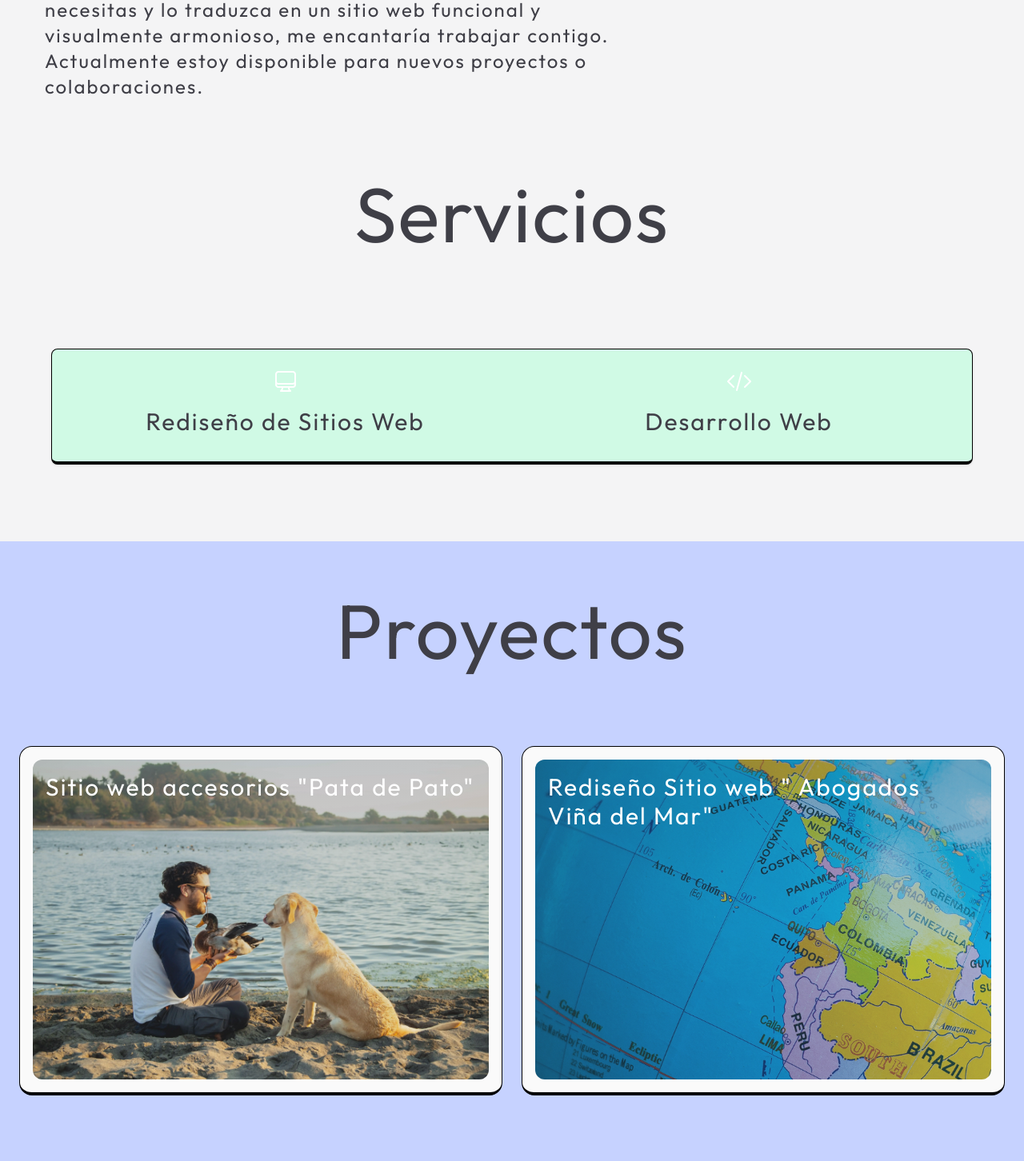
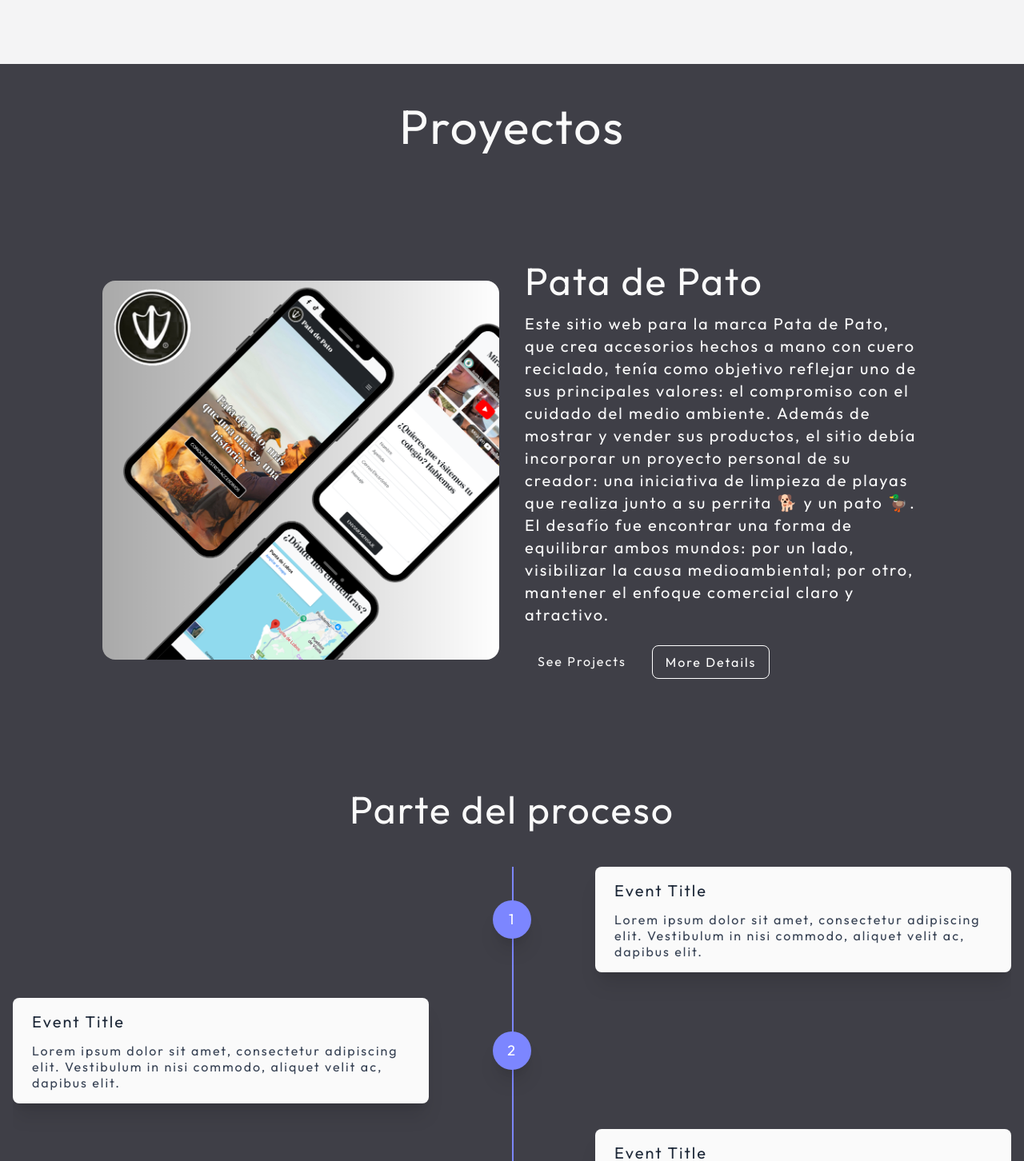
Before and after one commit to SitaRocco/practicando-react, a React (Vite) app: page / in a window 1280 px wide. Shown: the part 1340-2792 px from the top of the page at 80% size. Built offline with nearby package versions, Linux system fonts and the light colour scheme; what smtpexpress would draw is missing.

Commit message:
rediseño sección proyectos

```diff
--- a/src/components/About/About.jsx
+++ b/src/components/About/About.jsx
@@ -1,5 +1,6 @@
 import React, { useState } from 'react';
 import Ro from '../../assets/Ro.png';
+
 
 
 
@@ -13,16 +14,14 @@ function About() {
 
       {/* Texto */}
       <div className="w-full p-4">
-        <h2 className="text-4xl sm:text-8xl font-bold mb-2 text-zinc-700">Sobre mi</h2>
-        <p className="text-zinc-700 text-xl sm:text-2xl py-2">
-         ¡Hola! Soy Rocío, Desarrolladora y Diseñadora Web de Santiago, Chile.
+        <h2 className="text-4xl sm:text-6xl font-bold mb-2 text-zinc-700">Sobre mi</h2>
+        <p className="text-zinc-700 text-xl  py-2">
+         ¡Hola! Soy Rocío y comencé este viaje a principios de 2023, cuando después de muchos años decidí estudiar y escogí esta carrera. Fue un gran desafío, ya que partí literalmente desde cero en programación, pero con mucha motivación y curiosidad por aprender. <br></br>
 
-Me encanta transformar ideas en experiencias digitales que no solo se ven bien, sino que también funcionan con claridad, coherencia y propósito. Disfruto cada parte del proceso: desde imaginar una interfaz atractiva hasta verla cobrar vida en el navegador.<br></br>
+<br></br>El diseño es un área que me atrae profundamente y que he podido explorar también a través de la orfebrería, oficio que llevo varios años desarrollando. La mezcla entre creatividad y técnica que he aprendido con la orfebrería, tiene una estrecha relación con el diseño y desarrollo web: partir desde la investigación y los primeros bocetos, hasta ver cómo todo se transforma en un sitio web funcional.
 
-<br></br>Tengo un enfoque especial en la experiencia de usuario, porque creo que un buen diseño no solo es estético, sino también intuitivo y accesible para todas las personas.
-
-Si estás buscando a alguien que te escuche, entienda lo que necesitas y lo traduzca en un sitio web funcional y visualmente armonioso, me encantaría trabajar contigo. Actualmente estoy disponible para nuevos proyectos o colaboraciones.
-        </p>
+<br></br>
+<br></br>Si quieres que tus ideas se conviertan en un sitio web, me encantaría trabajar contigo y llevar tu proyecto a la realidad. </p>
       </div>
 
       {/* Imagen */}
@@ -31,41 +30,7 @@ Si estás buscando a alguien que te escuche, entienda lo que necesitas y lo trad
       </div>
     </div>
   </div>
-  <h2 className="text-4xl sm:text-8xl text-center font-bold mb-2 text-zinc-700 py-16">Servicios</h2>
-<div>
-  <div className="container px-4 md:px-12 py-12 mx-auto">
-    <div className="grid grid-cols-1 gap-8 lg:grid-cols-2 border rounded-lg shadow bg-emerald-100  border-black border-b-[4px] p-4 md:p-6 text-center">
-      <div className="flex flex-wrap flex-col items-center justify-center px-1 md:px-6">
-        <svg xmlns="http://www.w3.org/2000/svg" fill="none" viewBox="0 0 24 24" stroke-width="1.5" stroke="currentColor"
-          className="w-8 h-8 dark:text-indigo-400">
-          <path stroke-linecap="round" stroke-linejoin="round"
-            d="M9 17.25v1.007a3 3 0 0 1-.879 2.122L7.5 21h9l-.621-.621A3 3 0 0 1 15 18.257V17.25m6-12V15a2.25 2.25 0 0 1-2.25 2.25H5.25A2.25 2.25 0 0 1 3 15V5.25m18 0A2.25 2.25 0 0 0 18.75 3H5.25A2.25 2.25 0 0 0 3 5.25m18 0V12a2.25 2.25 0 0 1-2.25 2.25H5.25A2.25 2.25 0 0 1 3 12V5.25" />
-        </svg>
 
-
-
-        <h1 className="mt-4 text-3xl font-semibold text-zinc-700">Rediseño de Sitios Web</h1>
-
-        <p className="mt-2 text-zinc-700 text-xl sm:text-2xl"></p>
-      </div>
-
-      <div className="flex flex-wrap flex-col items-center justify-center px-6">
-        <svg xmlns="http://www.w3.org/2000/svg" fill="none" viewBox="0 0 24 24" stroke-width="1.5" stroke="currentColor"
-          className="w-8 h-8 dark:text-indigo-400">
-          <path stroke-linecap="round" stroke-linejoin="round"
-            d="M17.25 6.75 22.5 12l-5.25 5.25m-10.5 0L1.5 12l5.25-5.25m7.5-3-4.5 16.5" />
-        </svg>
-
-
-        <h1 className="mt-4 text-3xl font-semibold text-zinc-700">Desarrollo Web</h1>
-
-        <p className="mt-2 text-zinc-700 text-xl sm:text-2xl"></p>
-      </div>
-
-
-    </div>
-  </div>
-</div>
 
 
 </section>
--- a/src/components/Hero/Hero.jsx
+++ b/src/components/Hero/Hero.jsx
@@ -40,18 +40,18 @@ const Hero = () => {
   {/* Imagen saludo, centrada y detrás del recuadro */}
   <img
     src={saludo}
-    alt="Decoración"
-    className="absolute top-4 sm:top-8 left-1/2 -translate-x-1/2 w-48 sm:w-72 "
+    alt="saludo-ro"
+    className="absolute top-4 sm:top-8 left-1/2 -translate-x-1/2 w-48 sm:w-80 "
   />
 
   {/* Recuadro principal */}
   <div className="grid grid-cols-1 gap-10 items-center w-full z-10 mt-24 sm:mt-32
    lg:mt-48">
-    <div className="mt-36 mb-20 p-6 sm:p-10 text-center flex flex-col justify-center items-center bg-zinc-100 rounded-xl border border-black border-b-[4px]">
-      <h1 className="text-4xl sm:text-7xl font-extrabold text-zinc-700 mb-6 mt-6">
+    <div className="mt-36 mb-20 p-6  text-center flex flex-col justify-center items-center bg-zinc-100 rounded-xl border border-black border-b-[4px]">
+      <h1 className="text-4xl sm:text-6xl font-extrabold text-zinc-700 mb-6 mt-6">
         Rocío Castillo
       </h1>
-      <p className="text-zinc-700 text-base sm:text-4xl max-w-prose font-bold">
+      <p className="text-zinc-700 text-base sm:text-2xl max-w-prose font-bold">
         Desarrolladora y Diseñadora web
       </p>
       <div className="flex flex-col sm:flex-row justify-center gap-4 mt-6">
--- a/src/components/Projects/Projects.jsx
+++ b/src/components/Projects/Projects.jsx
@@ -1,60 +1,100 @@
 import React from 'react';
-import proyecto1 from '../../assets/patadepato.webp'
+import proyecto1 from '../../assets/mockup-pdp.png'
 import proyecto2 from '../../assets/abogados.jpg'
+
 import { Link, Outlet } from 'react-router-dom';
 
 const projects = [
   {
-    title: 'Sitio web accesorios "Pata de Pato"',
+
     image:
       proyecto1,
-    bg: 'bg-transparent',
-    span: 'col-span-2 sm:col-span-1 md:col-span-2',
-    route: "patadepato"
-  },
-  {
-    title: 'Rediseño Sitio web " Abogados Viña del Mar"',
-    image:
-      proyecto2,
-    bg: 'bg-transparent',
-    span: 'col-span-2 sm:col-span-1 md:col-span-2',
-    route: "abogados"
-  },
+    }
+
 ];
 
 function Projects() {
   return (
-    <section className="bg-indigo-200" id="proyectos">
-      <div className="py-4 px-2 mx-auto max-w-screen-2xl sm:py-4 lg:px-6">
-        <h2 className="text-4xl sm:text-8xl font-bold mb-24 text-zinc-700 text-center mt-12">
-          Proyectos
-        </h2>
+    <section className="bg-zinc-700 pt-12">
+      <h2 className="text-6xl text-center text-zinc-50">
+      Proyectos
+    </h2>
+    <div className="min-h-screen bg-zinc-700  py-16 px-8 md:px-20 lg:px-32 flex flex-col md:flex-row items-center justify-between gap-8">
 
-        <div className="grid grid-cols-1 sm:grid-cols-2 md:grid-cols-4 gap-6 mb-24">
-          {projects.map((project, index) => (
-            <div
-              key={index}
-              className={`${project.span} ${project.bg} flex flex-col`}
-            >
-              {/* Card con marco visible */}
-              <div className="bg-zinc-50 border border-black border-b-4 rounded-2xl p-4">
-                  <Link to={`/${project.route}`} className="group relative flex flex-col rounded-xl overflow-hidden h-[400px]">
-                    <img
-                    src={project.image}
-                    alt={project.title}
-                    className="absolute inset-0 h-full w-full object-cover group-hover:scale-105 transition-transform duration-500 ease-in-out"
-                  />
-                  <div className="absolute inset-0 bg-gradient-to-b from-gray-900/25 to-gray-900/5" />
-                  <h3 className="z-10 text-3xl font-semibold text-white absolute top-0 left-0 p-4">
-                    {project.title}
-                  </h3>
-                  </Link>
-              </div>
+  <div className="w-full flex justify-center h-full  gap-8" >
+    <img src={proyecto1} className="rounded-2xl"/>
+  </div>
+
+
+  <div className="w-full text-left relative">
+
+
+
+
+    <h2 className="text-3xl md:text-5xl  mb-4 text-zinc-50">
+      Pata de Pato
+    </h2>
+
+
+    <p className="text-zinc-50 mb-6 text-start text-xl  max-w-2xl mx-auto md:mx-0">
+      Este sitio web para la marca Pata de Pato, que crea accesorios hechos a mano con cuero reciclado, tenía como objetivo reflejar uno de sus principales valores: el compromiso con el cuidado del medio ambiente. Además de mostrar y vender sus productos, el sitio debía incorporar un proyecto personal de su creador: una iniciativa de limpieza de playas que realiza junto a su perrita 🐕 y un pato 🦆. El desafío fue encontrar una forma de equilibrar ambos mundos: por un lado, visibilizar la causa medioambiental; por otro, mantener el enfoque comercial claro y atractivo.
+    </p>
+
+
+    <div className="flex flex-col sm:flex-row gap-4 justify-center md:justify-start">
+      <a href="#" className="bg-tertiary text-zinc-50 font-semibold py-2 px-4 rounded-lg hover:bg-tertiary/80 text-center">
+        See Projects
+      </a>
+      <a href="#" className="border border-tertiary text-white font-semibold py-2 px-4 rounded-lg hover:bg-tertiary/10 text-center">
+        More Details
+      </a>
+    </div>
+  </div>
+
+
+</div>
+<h2 className="text-3xl md:text-5xl text-center mb-4 text-zinc-50">
+      Parte del proceso
+    </h2>
+<div className="container mx-auto px-4 py-8">
+    <div className="relative wrap overflow-hidden">
+        <div className="border-2-2 absolute border-opacity-20 border-indigo-400 h-full border left-1/2"></div>
+        <div className="mb-8 flex justify-between items-center w-full right-timeline">
+            <div className="order-1 w-5/12"></div>
+            <div className="z-20 flex items-center order-1 bg-indigo-400 shadow-xl w-12 h-12 rounded-full">
+                <h1 className="mx-auto font-semibold text-lg text-white">1</h1>
             </div>
-          ))}
+            <div className="order-1 bg-zinc-50 rounded-lg shadow-xl w-5/12 px-6 py-4">
+                <h3 className="mb-3 font-bold text-gray-800 text-xl">Event Title</h3>
+                <p className="text-gray-700 leading-tight">Lorem ipsum dolor sit amet, consectetur adipiscing elit.
+                    Vestibulum in nisi commodo, aliquet velit ac, dapibus elit.</p>
+            </div>
         </div>
-      </div>
-    </section>
+        <div className="mb-8 flex justify-between flex-row-reverse items-center w-full left-timeline">
+            <div className="order-1 w-5/12"></div>
+            <div className="z-20 flex items-center order-1 bg-indigo-400 shadow-xl w-12 h-12 rounded-full">
+                <h1 className="mx-auto font-semibold text-lg text-white">2</h1>
+            </div>
+            <div class="order-1 bg-zinc-50 rounded-lg shadow-xl w-5/12 px-6 py-4">
+                <h3 class="mb-3 font-bold text-gray-800 text-xl">Event Title</h3>
+                <p class="text-gray-700 leading-tight">Lorem ipsum dolor sit amet, consectetur adipiscing elit.
+                    Vestibulum in nisi commodo, aliquet velit ac, dapibus elit.</p>
+            </div>
+        </div>
+        <div class="mb-8 flex justify-between items-center w-full right-timeline">
+            <div class="order-1 w-5/12"></div>
+            <div class="z-20 flex items-center order-1 bg-indigo-400 shadow-xl w-12 h-12 rounded-full">
+                <h1 class="mx-auto font-semibold text-lg text-white">3</h1>
+            </div>
+            <div class="order-1 bg-zinc-50 rounded-lg shadow-xl w-5/12 px-6 py-4">
+                <h3 class="mb-3 font-bold text-gray-800 text-xl">Event Title</h3>
+                <p class="text-gray-700 leading-tight">Lorem ipsum dolor sit amet, consectetur adipiscing elit.
+                    Vestibulum in nisi commodo, aliquet velit ac, dapibus elit.</p>
+            </div>
+        </div>
+    </div>
+</div>
+</section>
   );
 }
 
```
Also changed, not shown: src/assets/mockup-pdp.png (added).
